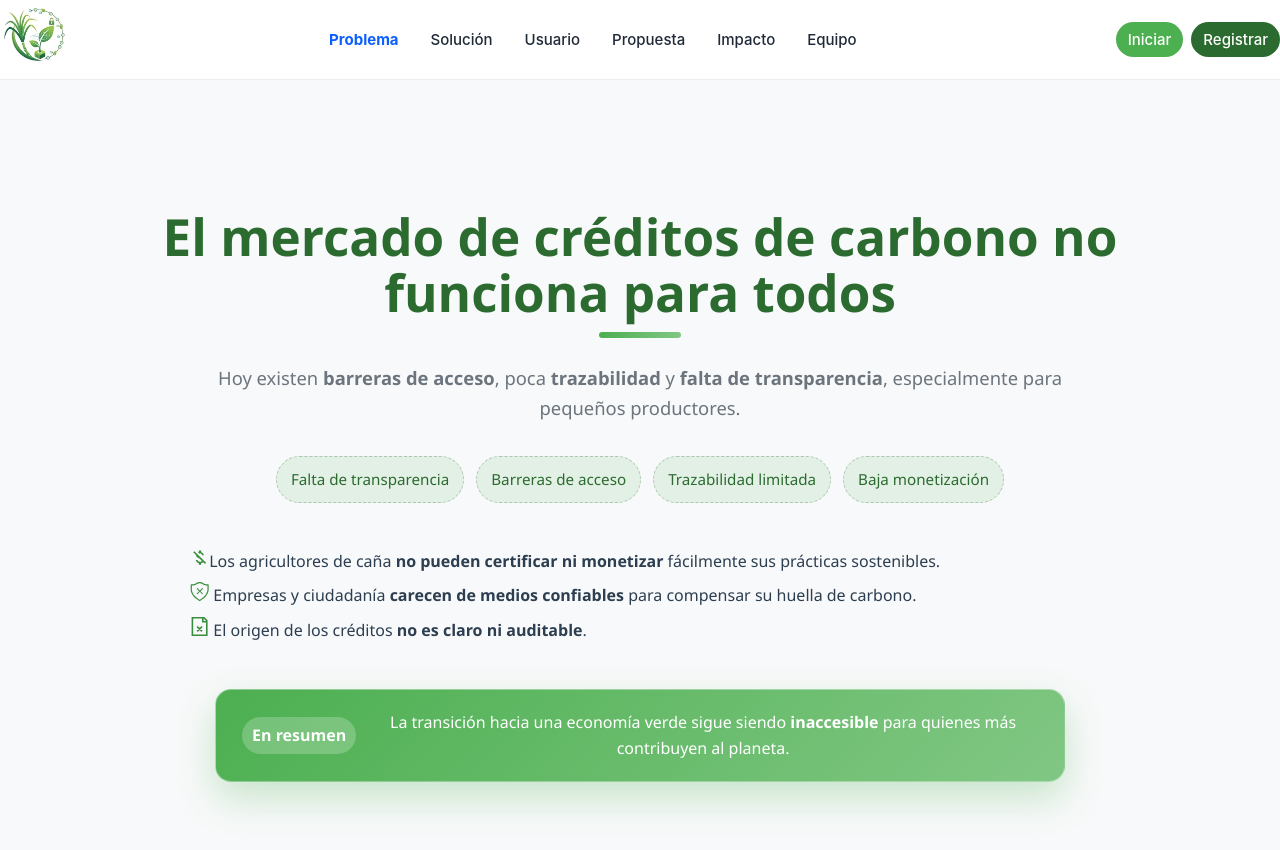
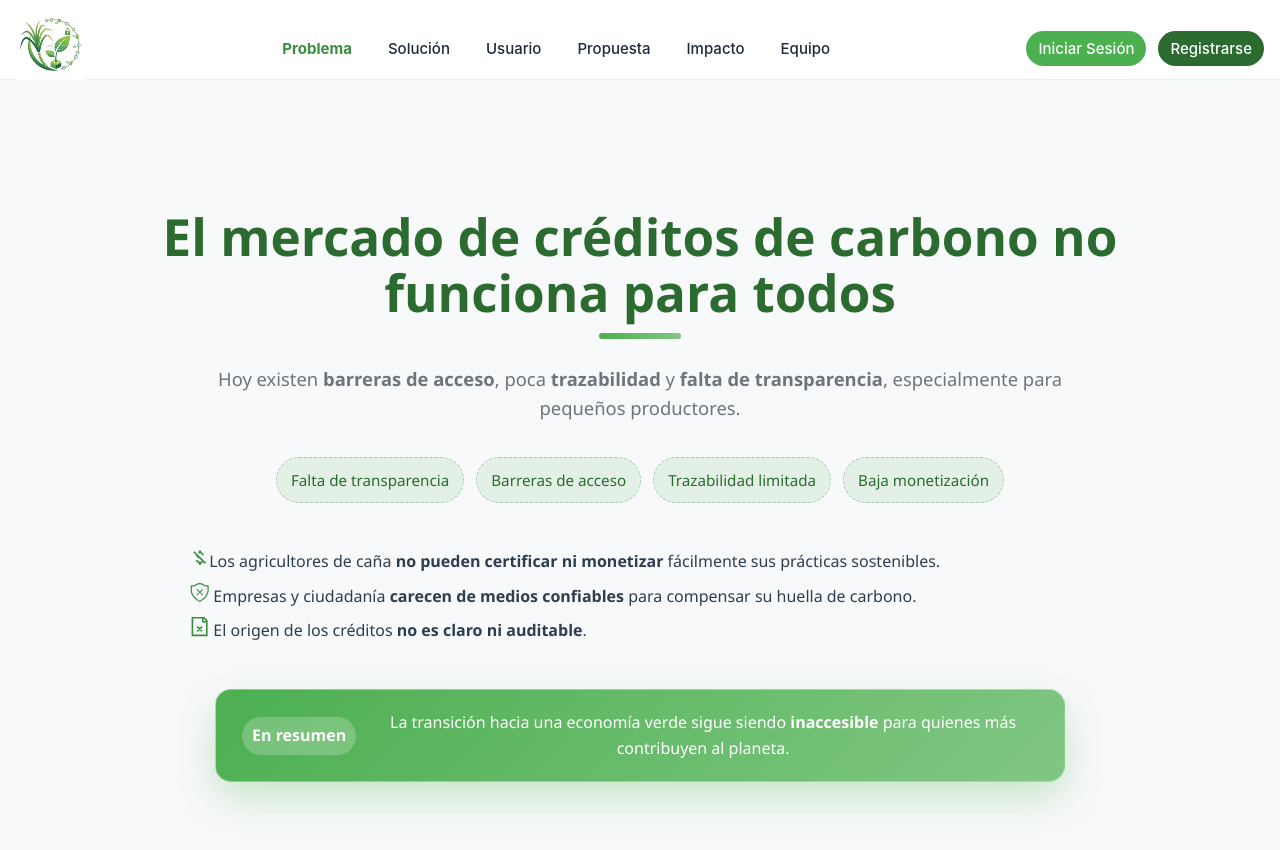
Before and after one commit to Zucane/zucane_frontend, a React app: page /problema in a window 1280 px wide. Shown: the top 850 px of the page. Built offline with nearby package versions, Linux system fonts and the light colour scheme; the HTML template or start-up script is replaced by a standard one.

Commit message:
[FIX] fixed styles

```diff
--- a/src/components/TopNavBar.jsx
+++ b/src/components/TopNavBar.jsx
@@ -17,10 +17,10 @@ export default function TopNavBar() {
         { label: 'Equipo', to: '/team' },
     ];
     const login = [
-        { label: 'Iniciar', to: '/login' },
+        { label: 'Iniciar Sesión', to: '/login' },
     ];
     const register = [
-        { label: 'Registrar', to: '/register' },
+        { label: 'Registrarse', to: '/register' },
     ];
 
     const isActive = (to) => location.pathname === to;
--- a/src/components/nav.css
+++ b/src/components/nav.css
@@ -2,8 +2,9 @@
     min-width: 100vw;
     background: #ffffff;
     border-bottom: 1px solid #ececec;
-    position: sticky;
+    padding: 0.6rem 1rem;
     top: 0;
+    height: 10vh;
     z-index: 1000;
     font-family: Inter, system-ui, -apple-system, "Segoe UI", Roboto, "Helvetica Neue", Arial;
 }
@@ -34,7 +35,7 @@
 
 .top-nav {
     display: flex;
-    gap: 8px;
+    gap: 12px;
     align-items: center;
 }
 
@@ -71,11 +72,11 @@
 }
 
 .top-link:hover {
-    background: rgba(11, 95, 255, 0.06);
+    background: rgba(44, 107, 47, 0.2);
 }
 
 .top-link.active {
-    color: #0b5fff;
+    color: var(--secondary-green);
     font-weight: 700;
 }
 
--- a/src/components/public/styles.css
+++ b/src/components/public/styles.css
@@ -128,6 +128,7 @@ html { overflow-x: hidden; }
   background: var(--light-green);
   transform: translateY(-2px);
   box-shadow: 0 6px 20px rgba(76, 175, 80, 0.4);
+  color: var(--white);
 }
 
 .card {
@@ -160,9 +161,14 @@ html { overflow-x: hidden; }
   align-items: center;
   justify-content: center;
   margin-bottom: 1.5rem;
-  margin-left: auto;  /* center horizontally inside card */
-  margin-right: auto; /* center horizontally inside card */
+  margin-left: auto;
+  margin-right: auto;
   font-size: 1.5rem;
+}
+
+.card-icon svg {
+  width: 25px;
+  height: 25px;
   color: var(--dark-green);
 }
 
```
